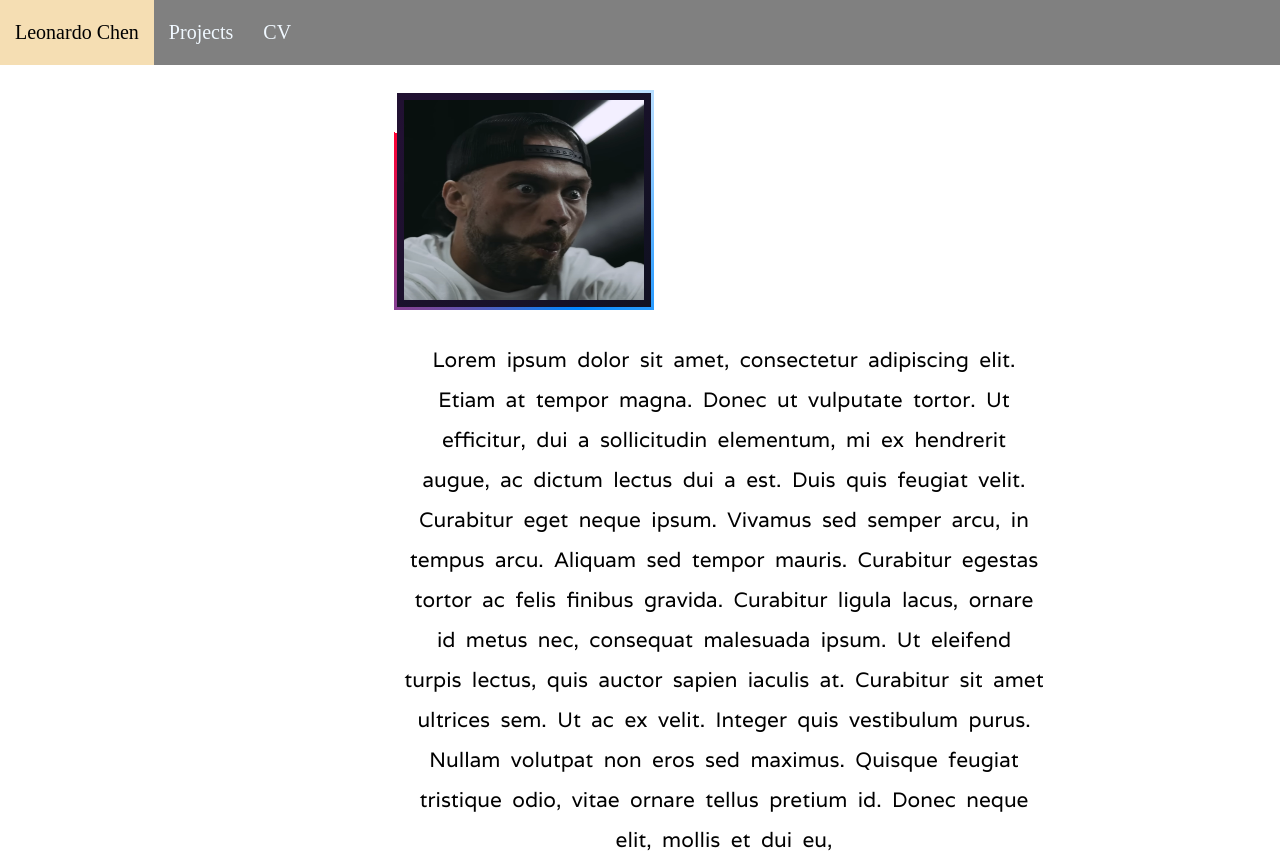
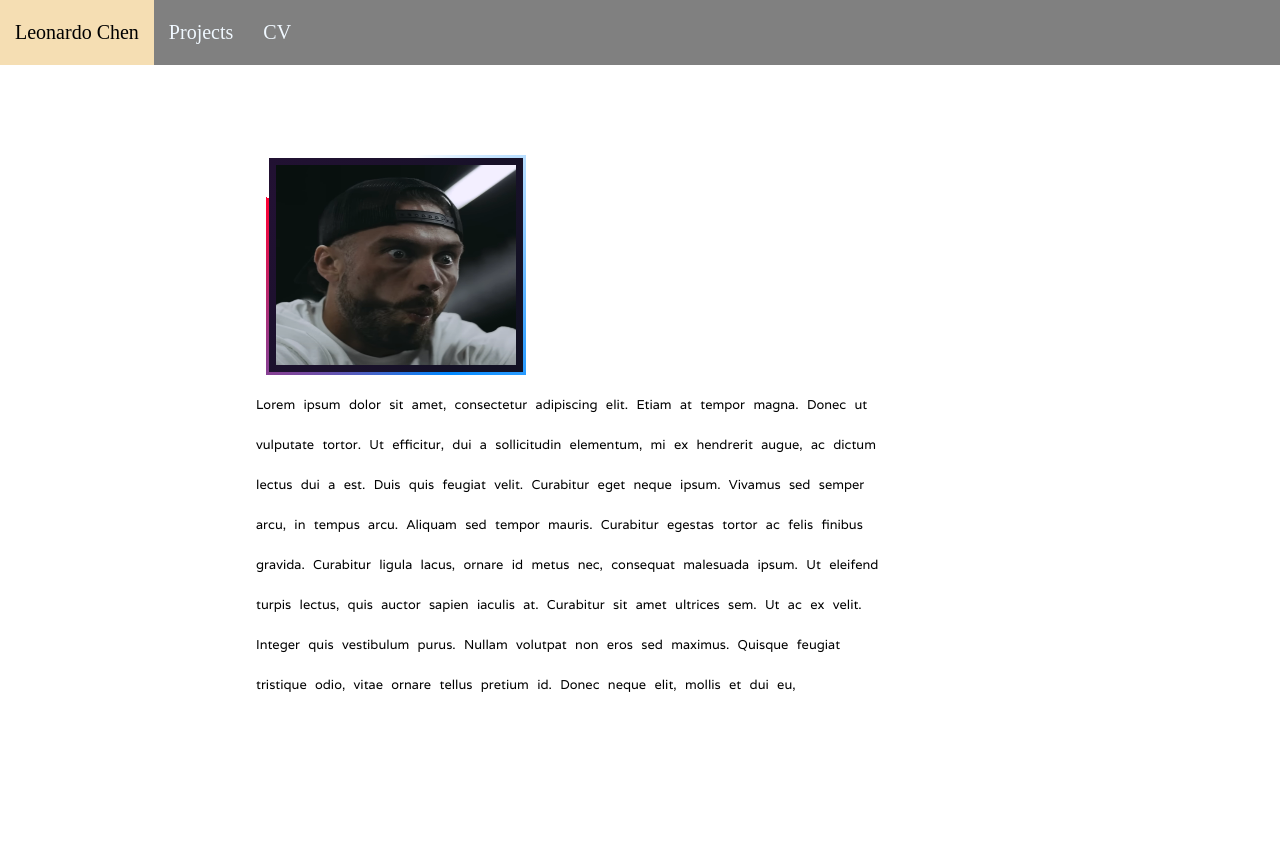
Before and after one commit to Lynczera/Lynczera.github.io, a React (Create React App) app: page / in a window 1280 px wide. Built offline with nearby package versions, Linux system fonts and the light colour scheme; a web font is replaced by a local one.

Commit message:
fixed css for home page

```diff
--- a/src/App.css
+++ b/src/App.css
@@ -15,7 +15,8 @@
 
 .nav-links{
   background-color: gray;
-  margin: 0;
+  margin: 0 0px;
+  padding: 0;
   height: 65px;
   width: 100%;
   display: flex;
@@ -42,36 +43,33 @@ header .nav-links a:hover{
 
   color: black;
   font-family: 'Varela', cursive;
-  font-size: 1.3em;
-  height: 400px;
+  font-size: min(2em, 1vw);
+  height: 50%;
   width: 50%;
-  margin: 10px;
-  position: absolute;
-  left: 30%;
-  top: 40%;
+  position: relative;
+  left: 20%;
+  top: 10%;
   word-spacing: 5px;
   line-height: 40px;
-  padding: 10px;
-  text-align: center;
-  border-radius: 25px;
+  text-align: start;
+  display: inline-block;
 
 }
 .homeContainer{
-  height: 200px;
-  width: 20%;
+  position: absolute;
+  height: 800px;
+  width: 100%;
   background-color: white;
 
 }
 
 .photo{
   display: block;
-  margin-left: auto;
-  margin-right: auto;
   width: 15%;
-  height: auto;
-  position: absolute;
+  height: 30%;
+  position: relative;
   top: 10%;
-  left: 30%;
+  left: 20%;
   padding: 10px;
   margin: 10px;
 }
--- a/src/components/Header.js
+++ b/src/components/Header.js
@@ -8,7 +8,7 @@ export const Header = () => {
         <div className='container'>
 
 
-        <span className="nav-links">
+        <ul className="nav-links">
 
             <Link to="/"> Leonardo Chen </Link>
 
@@ -16,7 +16,7 @@ export const Header = () => {
 
             <Link to="/CV">CV</Link>
 
-        </span>
+        </ul>
         </div>
 
 
--- a/src/components/Home.js
+++ b/src/components/Home.js
@@ -7,7 +7,7 @@ export const Home = () => {
 
          <img className='photo' src={require("../images/cbumOuO.png")} alt="Logo" />
 
-        <div className='aboutMe'>
+        <p1 className='aboutMe'>
         Lorem ipsum dolor sit amet, consectetur adipiscing elit.
          Etiam at tempor magna. Donec ut vulputate tortor. Ut efficitur,
          dui a sollicitudin elementum, mi ex hendrerit augue, ac dictum
@@ -19,7 +19,7 @@ export const Home = () => {
          Integer quis vestibulum purus. Nullam volutpat non eros sed maximus. Quisque
          feugiat tristique odio, vitae ornare tellus pretium id. Donec neque elit, mollis et dui eu,
 
-         </div>
+         </p1>
 
          </div>
     );
```
